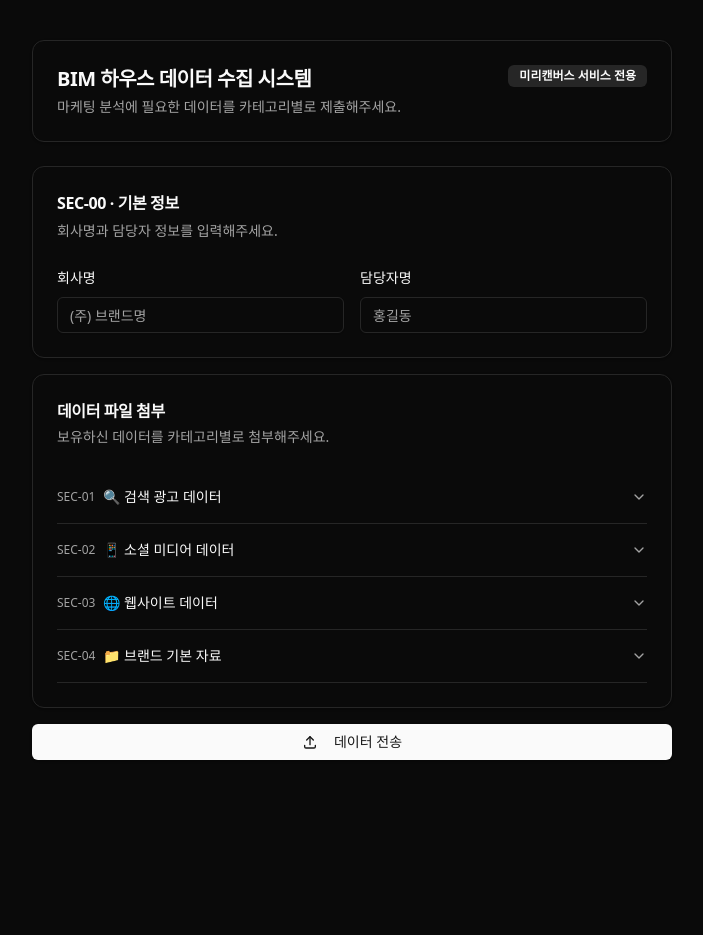
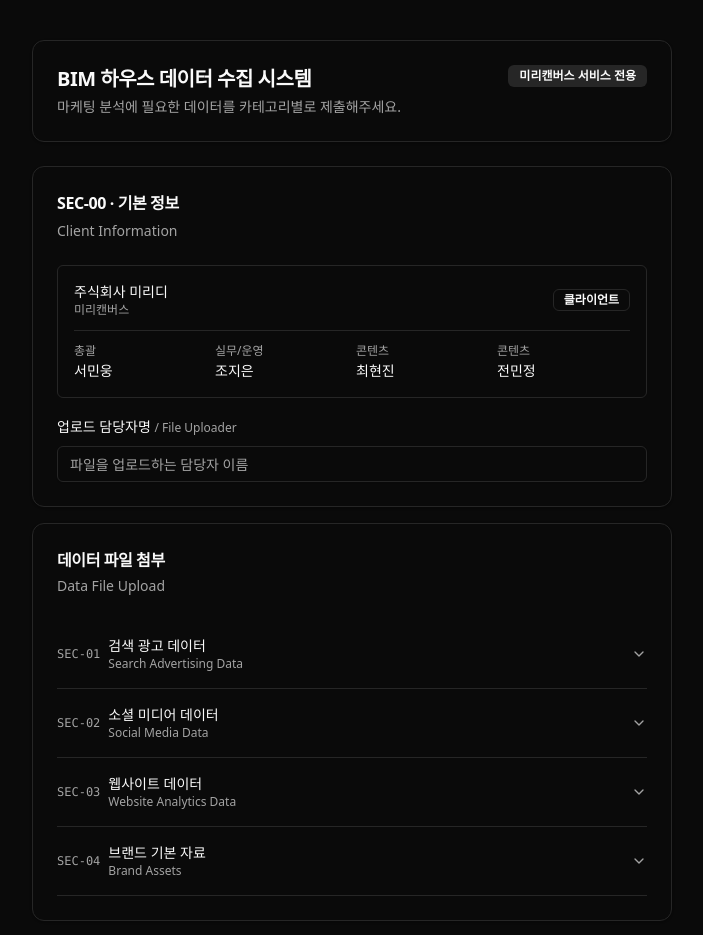
Before and after one commit to makim-414/bim-data-request, a React (Vite) app: page / in a window 1280 px wide. Shown: the top 935 px of the page, without its empty margins (288-991 px from the left). Before the commit the page ends 800 px from the top, so only its background shows below. Built offline with nearby package versions, Linux system fonts and the light colour scheme.

Commit message:
fix: dark mode, 이모지 제거, SEC-00 미리디 정적 표시, 임시저장 버튼, 영문 서브타이틀

```diff
--- /dev/null
+++ b/@/components/ui/separator.tsx
@@ -0,0 +1,29 @@
+import * as React from "react"
+import * as SeparatorPrimitive from "@radix-ui/react-separator"
+
+import { cn } from "@/lib/utils"
+
+const Separator = React.forwardRef<
+  React.ElementRef<typeof SeparatorPrimitive.Root>,
+  React.ComponentPropsWithoutRef<typeof SeparatorPrimitive.Root>
+>(
+  (
+    { className, orientation = "horizontal", decorative = true, ...props },
+    ref
+  ) => (
+    <SeparatorPrimitive.Root
+      ref={ref}
+      decorative={decorative}
+      orientation={orientation}
+      className={cn(
+        "shrink-0 bg-border",
+        orientation === "horizontal" ? "h-[1px] w-full" : "h-full w-[1px]",
+        className
+      )}
+      {...props}
+    />
+  )
+)
+Separator.displayName = SeparatorPrimitive.Root.displayName
+
+export { Separator }
--- a/package.json
+++ b/package.json
@@ -12,6 +12,7 @@
   "dependencies": {
     "@radix-ui/react-accordion": "^1.2.12",
     "@radix-ui/react-label": "^2.1.8",
+    "@radix-ui/react-separator": "^1.1.8",
     "@radix-ui/react-slot": "^1.2.4",
     "@tabler/icons-react": "^3.36.1",
     "class-variance-authority": "^0.7.1",
--- a/src/App.tsx
+++ b/src/App.tsx
@@ -16,15 +16,28 @@ import {
   AccordionItem,
   AccordionTrigger,
 } from "@/components/ui/accordion"
+import { Separator } from "@/components/ui/separator"
 import {
   IconPaperclip,
   IconX,
   IconUpload,
   IconCircleCheck,
   IconAlertCircle,
+  IconDeviceFloppy,
 } from "@tabler/icons-react"
 
 const APPS_SCRIPT_URL = "APPS_SCRIPT_URL_PLACEHOLDER"
+
+const CLIENT_INFO = {
+  company: "주식회사 미리디",
+  service: "미리캔버스",
+  contacts: [
+    { role: "총괄", name: "서민웅" },
+    { role: "실무/운영", name: "조지은" },
+    { role: "콘텐츠", name: "최현진" },
+    { role: "콘텐츠", name: "전민정" },
+  ],
+}
 
 interface FileItem {
   file: File
@@ -34,6 +47,7 @@ interface FileItem {
 interface DataSection {
   id: string
   label: string
+  labelEn: string
   description: string
   steps?: string[]
   files: FileItem[]
@@ -45,6 +59,7 @@ const initialSections: SectionMap = {
   ga4: {
     id: "ga4",
     label: "GA4",
+    labelEn: "Google Analytics 4",
     description: "Google Analytics 4 데이터",
     steps: [
       "GA4 접속 → 왼쪽 메뉴 '보고서' 클릭",
@@ -57,6 +72,7 @@ const initialSections: SectionMap = {
   gsc: {
     id: "gsc",
     label: "Google Search Console",
+    labelEn: "Google Search Console",
     description: "검색 성과 데이터",
     steps: [
       "Search Console 접속 → '실적' 메뉴 클릭",
@@ -69,6 +85,7 @@ const initialSections: SectionMap = {
   googleAds: {
     id: "googleAds",
     label: "Google Ads",
+    labelEn: "Google Ads",
     description: "검색 광고 성과 데이터",
     steps: [
       "Google Ads 접속 → 상단 '보고서' 클릭",
@@ -81,6 +98,7 @@ const initialSections: SectionMap = {
   meta: {
     id: "meta",
     label: "Meta (Facebook/Instagram)",
+    labelEn: "Meta Ads Manager",
     description: "Meta 광고 성과 데이터",
     steps: [
       "Meta Business Suite 또는 Ads Manager 접속",
@@ -93,6 +111,7 @@ const initialSections: SectionMap = {
   tiktok: {
     id: "tiktok",
     label: "TikTok Ads",
+    labelEn: "TikTok Ads Manager",
     description: "TikTok 광고 성과 데이터",
     steps: [
       "TikTok Ads Manager 접속 → '보고서' 탭 클릭",
@@ -105,6 +124,7 @@ const initialSections: SectionMap = {
   ga: {
     id: "ga",
     label: "Google Analytics (UA)",
+    labelEn: "Universal Analytics",
     description: "웹사이트 트래픽 데이터",
     steps: [
       "Google Analytics 접속 → '행동' → '개요' 메뉴",
@@ -117,6 +137,7 @@ const initialSections: SectionMap = {
   semrush: {
     id: "semrush",
     label: "Semrush / Ahrefs",
+    labelEn: "SEO Analytics",
     description: "SEO 및 키워드 분석 데이터",
     steps: [
       "Semrush 또는 Ahrefs 접속 후 도메인 분석",
@@ -129,12 +150,14 @@ const initialSections: SectionMap = {
   mediaKit: {
     id: "mediaKit",
     label: "회사 소개서 / 미디어킷",
+    labelEn: "Company Profile / Media Kit",
     description: "회사 소개 및 브랜드 자료",
     files: [],
   },
   brandGuide: {
     id: "brandGuide",
     label: "브랜드 가이드라인",
+    labelEn: "Brand Guidelines",
     description: "로고, 컬러, 타이포그래피 등 브랜드 아이덴티티 자료",
     files: [],
   },
@@ -144,28 +167,28 @@ const categories = [
   {
     id: "search",
     label: "검색 광고 데이터",
-    icon: "🔍",
+    labelEn: "Search Advertising Data",
     code: "SEC-01",
     sections: ["ga4", "gsc", "googleAds"],
   },
   {
     id: "social",
     label: "소셜 미디어 데이터",
-    icon: "📱",
+    labelEn: "Social Media Data",
     code: "SEC-02",
     sections: ["meta", "tiktok"],
   },
   {
     id: "web",
     label: "웹사이트 데이터",
-    icon: "🌐",
+    labelEn: "Website Analytics Data",
     code: "SEC-03",
     sections: ["ga", "semrush"],
   },
   {
     id: "brand",
     label: "브랜드 기본 자료",
-    icon: "📁",
+    labelEn: "Brand Assets",
     code: "SEC-04",
     sections: ["mediaKit", "brandGuide"],
   },
@@ -256,11 +279,11 @@ function FileUploader({
 type SubmitStatus = "idle" | "loading" | "success" | "error"
 
 export default function App() {
-  const [company, setCompany] = useState("")
-  const [manager, setManager] = useState("")
+  const [uploader, setUploader] = useState("")
   const [sections, setSections] = useState<SectionMap>(initialSections)
   const [status, setStatus] = useState<SubmitStatus>("idle")
   const [errorMsg, setErrorMsg] = useState("")
+  const [savedMsg, setSavedMsg] = useState("")
 
   const addFiles = (sectionId: string, newFiles: File[]) => {
     setSections((prev) => ({
@@ -293,18 +316,31 @@ export default function App() {
     0
   )
 
+  const handleSaveDraft = () => {
+    const draft = {
+      uploader,
+      savedAt: new Date().toISOString(),
+      fileCounts: Object.fromEntries(
+        Object.entries(sections).map(([k, v]) => [k, v.files.map(f => f.file.name)])
+      ),
+    }
+    localStorage.setItem("bim-draft", JSON.stringify(draft))
+    setSavedMsg("임시저장 완료")
+    setTimeout(() => setSavedMsg(""), 2000)
+  }
+
   const handleSubmit = async (e: React.FormEvent) => {
     e.preventDefault()
-    if (!company.trim() || !manager.trim()) {
-      setErrorMsg("회사명과 담당자명을 입력해주세요.")
+    if (!uploader.trim()) {
+      setErrorMsg("업로드 담당자명을 입력해주세요.")
       return
     }
     setStatus("loading")
     setErrorMsg("")
     try {
       const formData = new FormData()
-      formData.append("company", company)
-      formData.append("manager", manager)
+      formData.append("company", CLIENT_INFO.company)
+      formData.append("uploader", uploader)
       Object.values(sections).forEach((section) => {
         section.files.forEach((f) => {
           formData.append(`${section.id}[]`, f.file, f.file.name)
@@ -368,35 +404,40 @@ export default function App() {
           {/* SEC-00 기본 정보 */}
           <Card>
             <CardHeader>
-              <CardTitle className="text-base">
-                SEC-00 · 기본 정보
-              </CardTitle>
-              <CardDescription>
-                회사명과 담당자 정보를 입력해주세요.
-              </CardDescription>
+              <CardTitle className="text-base">SEC-00 · 기본 정보</CardTitle>
+              <CardDescription>Client Information</CardDescription>
             </CardHeader>
-            <CardContent>
-              <div className="grid gap-4 sm:grid-cols-2">
+            <CardContent className="space-y-4">
+              {/* 미리디 팀 정보 (정적) */}
+              <div className="rounded-md border p-4 space-y-3">
+                <div className="flex items-center justify-between">
+                  <div>
+                    <p className="text-sm font-medium">{CLIENT_INFO.company}</p>
+                    <p className="text-xs text-muted-foreground">{CLIENT_INFO.service}</p>
+                  </div>
+                  <Badge variant="outline">클라이언트</Badge>
+                </div>
+                <Separator />
+                <div className="grid grid-cols-2 gap-2 sm:grid-cols-4">
+                  {CLIENT_INFO.contacts.map((c) => (
+                    <div key={c.name} className="space-y-0.5">
+                      <p className="text-xs text-muted-foreground">{c.role}</p>
+                      <p className="text-sm font-medium">{c.name}</p>
+                    </div>
+                  ))}
+                </div>
+              </div>
+
+              {/* 업로드 담당자 */}
               <div className="space-y-2">
-                  <Label htmlFor="company">회사명</Label>
+                <Label htmlFor="uploader">업로드 담당자명 <span className="text-muted-foreground text-xs">/ File Uploader</span></Label>
                 <Input
-                    id="company"
-                    placeholder="(주) 브랜드명"
-                    value={company}
-                    onChange={(e) => setCompany(e.target.value)}
+                  id="uploader"
+                  placeholder="파일을 업로드하는 담당자 이름"
+                  value={uploader}
+                  onChange={(e) => setUploader(e.target.value)}
                   required
                 />
-                </div>
-                <div className="space-y-2">
-                  <Label htmlFor="manager">담당자명</Label>
-                  <Input
-                    id="manager"
-                    placeholder="홍길동"
-                    value={manager}
-                    onChange={(e) => setManager(e.target.value)}
-                    required
-                  />
-                </div>
               </div>
             </CardContent>
           </Card>
@@ -406,12 +447,8 @@ export default function App() {
             <CardHeader>
               <div className="flex items-center justify-between">
                 <div className="space-y-1">
-                  <CardTitle className="text-base">
-                    데이터 파일 첨부
-                  </CardTitle>
-                  <CardDescription>
-                    보유하신 데이터를 카테고리별로 첨부해주세요.
-                  </CardDescription>
+                  <CardTitle className="text-base">데이터 파일 첨부</CardTitle>
+                  <CardDescription>Data File Upload</CardDescription>
                 </div>
                 {totalFiles > 0 && (
                   <Badge variant="secondary">{totalFiles}개 파일</Badge>
@@ -429,11 +466,12 @@ export default function App() {
                     <AccordionItem key={cat.id} value={cat.id}>
                       <AccordionTrigger>
                         <span className="flex items-center gap-2">
-                          <span className="text-xs text-muted-foreground">
+                          <span className="text-xs text-muted-foreground font-mono">
                             {cat.code}
                           </span>
-                          <span>
-                            {cat.icon} {cat.label}
+                          <span className="flex flex-col items-start">
+                            <span className="text-sm">{cat.label}</span>
+                            <span className="text-xs text-muted-foreground">{cat.labelEn}</span>
                           </span>
                           {catFileCount > 0 && (
                             <Badge variant="secondary">{catFileCount}</Badge>
@@ -442,23 +480,17 @@ export default function App() {
                       </AccordionTrigger>
                       <AccordionContent>
                         <div className="space-y-4 pt-2">
-                          {cat.sections.map((sid) => {
+                          {cat.sections.map((sid, idx) => {
                             const sec = sections[sid]
                             return (
                               <div key={sid} className="space-y-3">
                                 <div className="flex items-start justify-between">
                                   <div>
-                                    <p className="text-sm font-medium">
-                                      {sec.label}
-                                    </p>
-                                    <p className="text-xs text-muted-foreground">
-                                      {sec.description}
-                                    </p>
+                                    <p className="text-sm font-medium">{sec.label}</p>
+                                    <p className="text-xs text-muted-foreground">{sec.labelEn}</p>
                                   </div>
                                   {sec.files.length > 0 && (
-                                    <Badge variant="outline">
-                                      {sec.files.length}개
-                                    </Badge>
+                                    <Badge variant="outline">{sec.files.length}개</Badge>
                                   )}
                                 </div>
 
@@ -473,9 +505,7 @@ export default function App() {
                                           key={i}
                                           className="flex gap-2 text-xs text-muted-foreground"
                                         >
-                                          <span className="shrink-0 font-mono">
-                                            {i + 1}.
-                                          </span>
+                                          <span className="shrink-0 font-mono">{i + 1}.</span>
                                           {step}
                                         </li>
                                       ))}
@@ -490,10 +520,7 @@ export default function App() {
                                   onRemove={removeFile}
                                 />
 
-                                {sid !==
-                                  cat.sections[cat.sections.length - 1] && (
-                                  <div className="border-t" />
-                                )}
+                                {idx < cat.sections.length - 1 && <Separator />}
                               </div>
                             )
                           })}
@@ -514,8 +541,22 @@ export default function App() {
             </div>
           )}
 
-          {/* Submit */}
-          <Button type="submit" className="w-full" disabled={status === "loading"}>
+          {/* 버튼 영역 */}
+          <div className="flex gap-3">
+            <Button
+              type="button"
+              variant="outline"
+              className="flex-1"
+              onClick={handleSaveDraft}
+            >
+              <IconDeviceFloppy className="mr-2 h-4 w-4" />
+              {savedMsg || "임시저장"}
+            </Button>
+            <Button
+              type="submit"
+              className="flex-1"
+              disabled={status === "loading"}
+            >
               {status === "loading" ? (
                 <>
                   <div className="mr-2 h-4 w-4 animate-spin rounded-full border-2 border-current/30 border-t-current" />
@@ -528,6 +569,7 @@ export default function App() {
                 </>
               )}
             </Button>
+          </div>
 
         </form>
       </div>
--- /dev/null
+++ b/src/components/ui/separator.tsx
@@ -0,0 +1,29 @@
+import * as React from "react"
+import * as SeparatorPrimitive from "@radix-ui/react-separator"
+
+import { cn } from "@/lib/utils"
+
+const Separator = React.forwardRef<
+  React.ElementRef<typeof SeparatorPrimitive.Root>,
+  React.ComponentPropsWithoutRef<typeof SeparatorPrimitive.Root>
+>(
+  (
+    { className, orientation = "horizontal", decorative = true, ...props },
+    ref
+  ) => (
+    <SeparatorPrimitive.Root
+      ref={ref}
+      decorative={decorative}
+      orientation={orientation}
+      className={cn(
+        "shrink-0 bg-border",
+        orientation === "horizontal" ? "h-[1px] w-full" : "h-full w-[1px]",
+        className
+      )}
+      {...props}
+    />
+  )
+)
+Separator.displayName = SeparatorPrimitive.Root.displayName
+
+export { Separator }
```
Also changed, not shown: 1 other file (tests, documents, lock files or other folders). Lines whose indentation alone changed are shown as unchanged.
